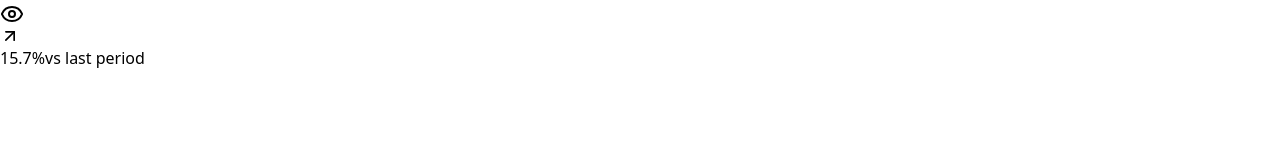
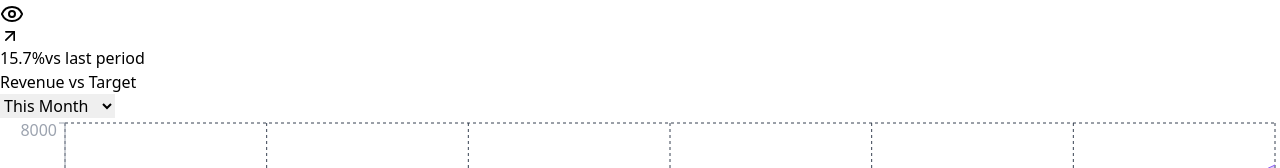
Before and after one commit to mnasirk97/dashboard, a React (Vite) app: page /analytics in a window 1280 px wide. Shown: the part 732-900 px from the top of the page. Before the commit the page ends 802 px from the top, so only its background shows below. Built offline with nearby package versions, Linux system fonts and the light colour scheme; the HTML template or start-up script is replaced by a standard one.

Commit message:
Add RevenueChart component to AnalyticsPage for enhanced revenue visualization

```diff
--- a/src/pages/AnalyticsPage.jsx
+++ b/src/pages/AnalyticsPage.jsx
@@ -1,6 +1,7 @@
 import Header from "../components/common/Header";
 
 import OverviewCards from "../components/analytics/OverviewCards";
+import RevenueChart from "../components/analytics/RevenueChart";
 // import RevenueChart from "../components/analytics/RevenueChart";
 // import ChannelPerformance from "../components/analytics/ChannelPerformance";
 // import ProductPerformance from "../components/analytics/ProductPerformance";
@@ -15,7 +16,7 @@ const AnalyticsPage = () => {
 
 			<main className='max-w-7xl mx-auto py-6 px-4 lg:px-8'>
 				<OverviewCards />
-				{/* <RevenueChart /> */}
+				<RevenueChart />
 
 				{/* <div className='grid grid-cols-1 lg:grid-cols-2 gap-8 mb-8'>
 					<ChannelPerformance />
```
